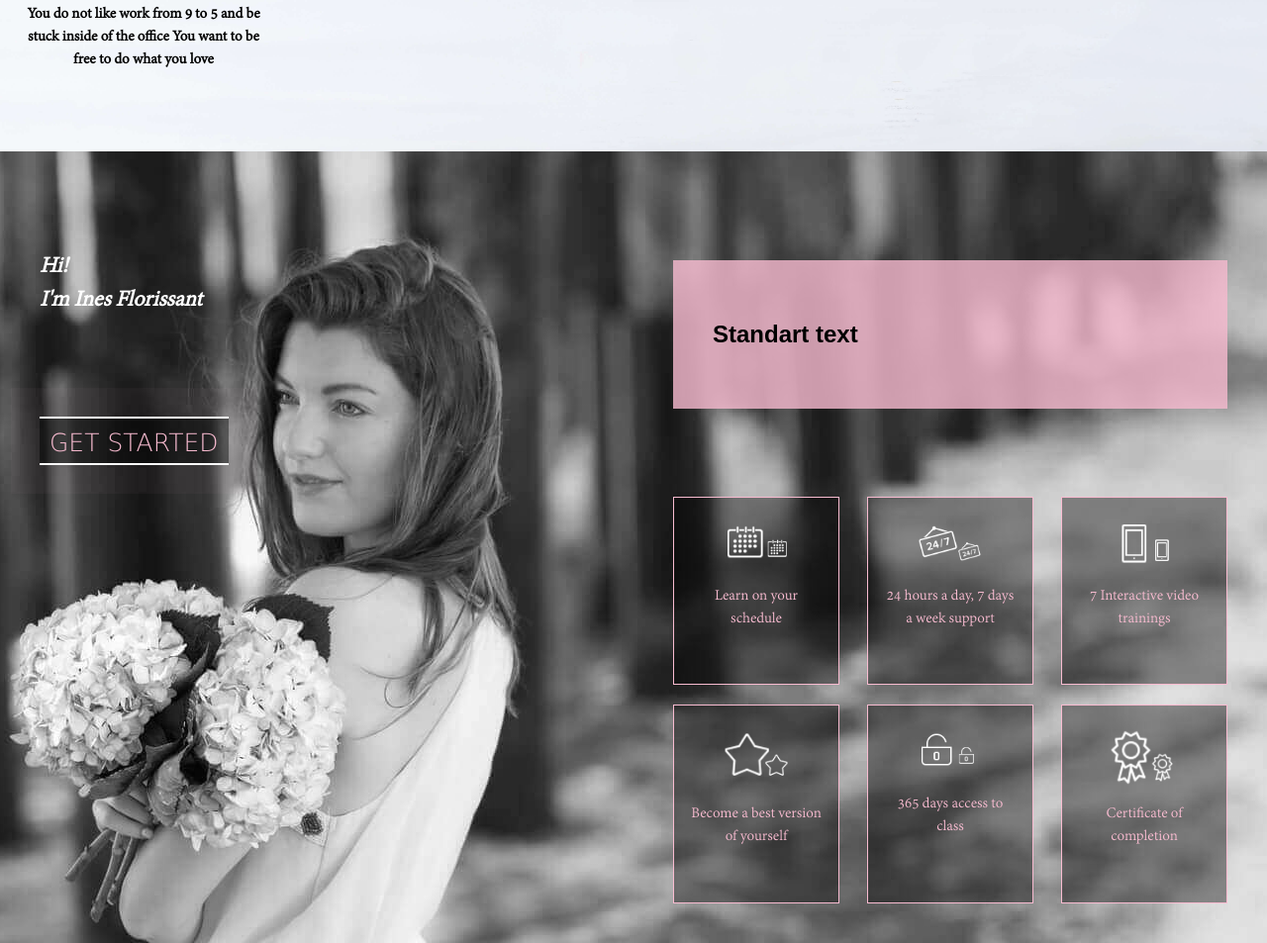
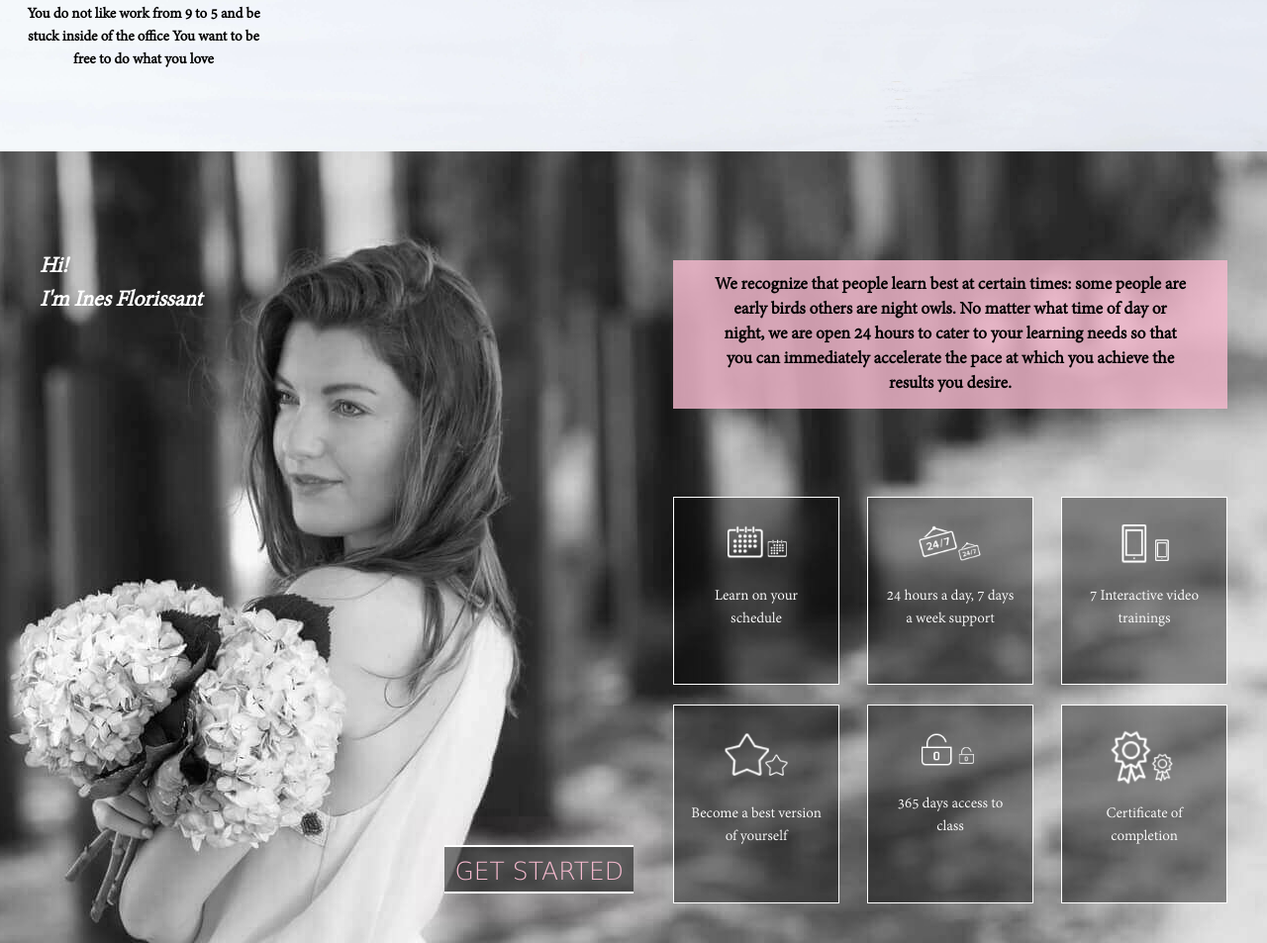
Before and after one commit to HurYur/fashoin-layout, a plain HTML site: page index.html in a window 1280 px wide. Shown: the part 1487-2440 px from the top of the page at 99% size. Drawn offline with nearby package versions, Linux system fonts and the light colour scheme.

Commit message:
main modified

```diff
--- a/css/main.css
+++ b/css/main.css
@@ -184,12 +184,14 @@ a{
 }
 .btn{
     font-size: 25px;
-	color: #F8BBD0;
-	background-color: initial;
-	border: 0;
+    color: #F8BBD0;
+    border: 0;
     border-bottom: 2px solid white;
     border-top: 2px solid white;
-	background-color: rgba(0,0,0,0.4);
+    background-color: rgba(0,0,0,0.5);
+    position: absolute;
+    right: 0;
+    bottom: 0;
 }
 .btn a{
 	padding: 5px 10px;
@@ -198,6 +200,7 @@ a{
 .about .content-boxes{
 	width: 50%;
 	padding: 100px 40px 20px 40px;
+	position: relative;
 }
 .about .content h2{
 	color: white;
@@ -219,14 +222,16 @@ a{
 .about .mini-boxes{
 	flex-wrap: wrap;
 	text-align: center;
+	/* align-items: inherit; */
 }
 .about .mini-box{
-	color: #F8BBD0;
+	color: white;
 	width: 30%;
 	margin-bottom: 20px;
 	background-color: rgba(0,0,0,0.4);
-	border: 1px solid #F8BBD0;
-    padding: 15px;
+	border: 1px solid white;
+	padding: 15px;
+	max-height: 210px;
 }
 .about .mini-box img{
 	width: 84px;
--- a/index.html
+++ b/index.html
@@ -63,7 +63,7 @@
 		<!-- right -->
 		<div class="content-boxes">
 			<div id="mini-box-text"  class="box">
-				<h2>Standart text</h2>
+				<h3>We recognize that people learn best at certain times: some people are early birds others are night owls. No matter what time of day or night, we are open 24 hours to cater to your learning needs so that you can immediately accelerate the pace at which you achieve the results you desire.</h3>
 			</div>
 			<div class="mini-boxes">
 				<div id="0" class="mini-box wow fadeInUp">
@@ -107,7 +107,7 @@ var someText = [
 "As an ultimate symbol for your newly emerging skills, upon completion of the program, you will receive an email of your professional certification."];
 for (var i = 0; i < document.getElementsByClassName('mini-box').length; i++) {
 	document.getElementsByClassName('mini-box')[i].addEventListener('mouseover', function(){
-        document.getElementById('mini-box-text').innerHTML = '<h3>'+ someText[this.id] + '</h3grey>';
+        document.getElementById('mini-box-text').innerHTML = '<h3>'+ someText[this.id] + '</h3>';
         document.getElementById('about-background').className += " colored";
 	});
 	document.getElementsByClassName('mini-box')[i].addEventListener('mouseout', function(){
```
